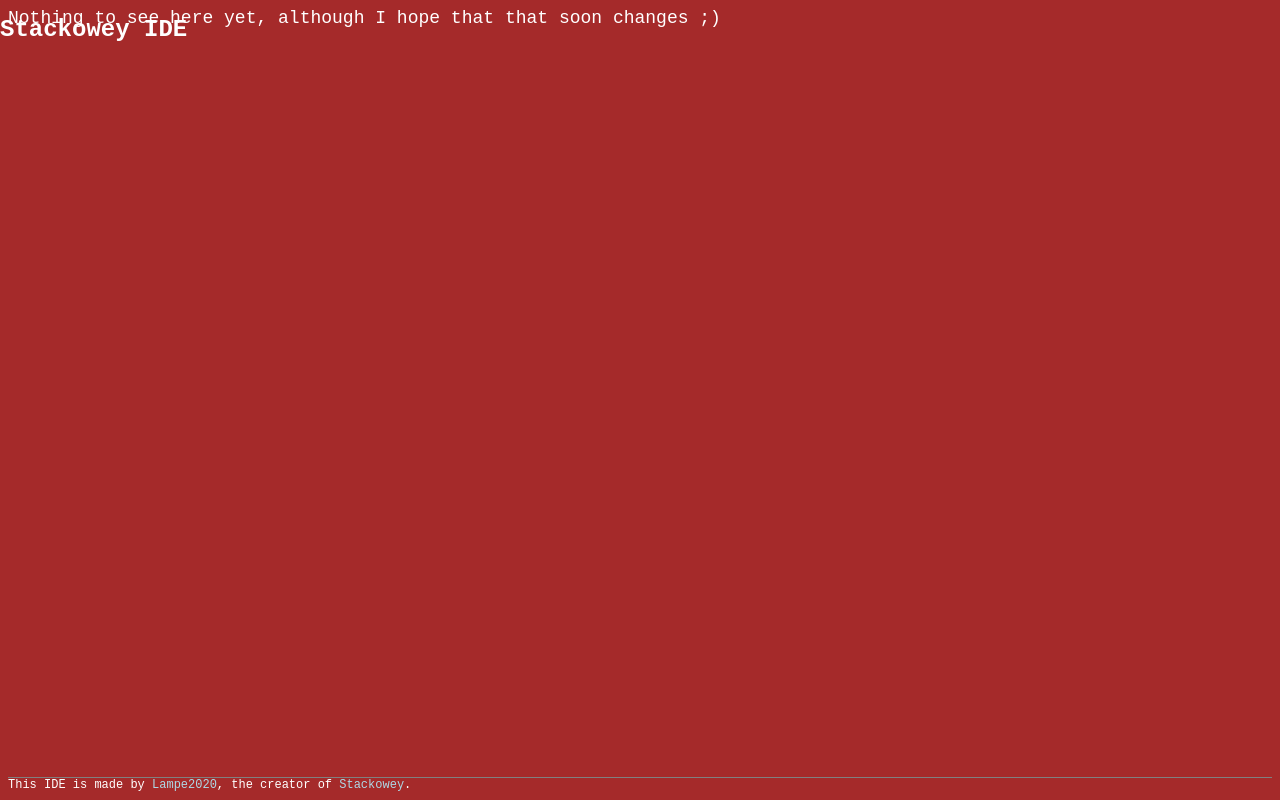
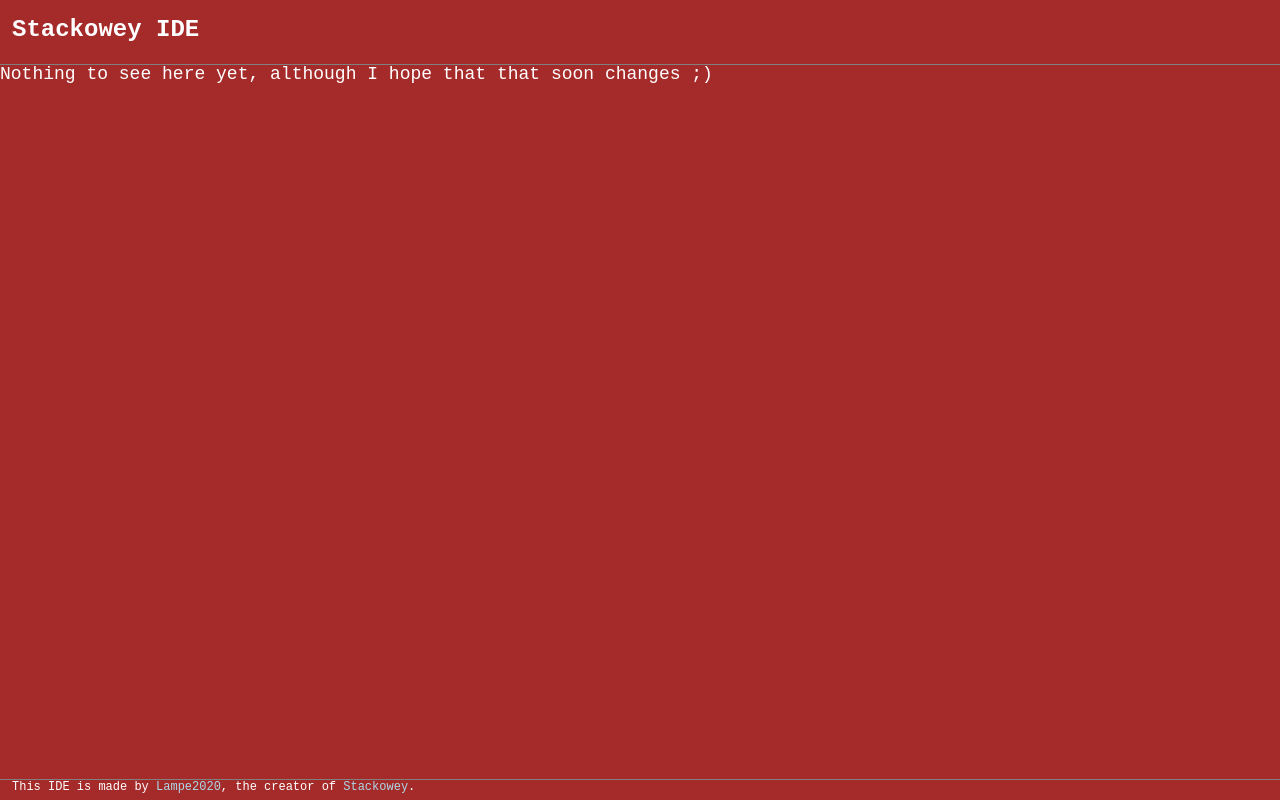
Before and after one commit to Lampe2020/stackowey-ide, a plain HTML site: page index.html in a window 1280 px wide. Drawn offline with Linux system fonts and the light colour scheme.

Commit message:
Fix layout

```diff
--- a/main.css
+++ b/main.css
@@ -15,22 +15,25 @@
 body {
     z-index: 3;
     font-size: 12px;
+}
+
+header {
+    border-bottom: 1px solid grey;
+    padding-left: 1em;
     position: fixed;
     top: 0px;
     left: 0px;
     right: 0px;
-    bottom: 0px;
-}
-
-header {
-    position: fixed;
-    top: 0px;
-    left: 0px;
-    right: 0px;
+    height: 64px;
 }
 
 main {
     font-size: 18px;
+    position: fixed;
+    top: 64px;
+    left: 0px;
+    right: 0px;
+    bottom: 20px;
 }
 
 footer {
@@ -39,4 +42,7 @@ footer {
     left: 0px;
     right: 0px;
     bottom: 0px;
+    height: 20px;
+    padding-left: 1em;
+    padding-right: 1em;
 }
```
